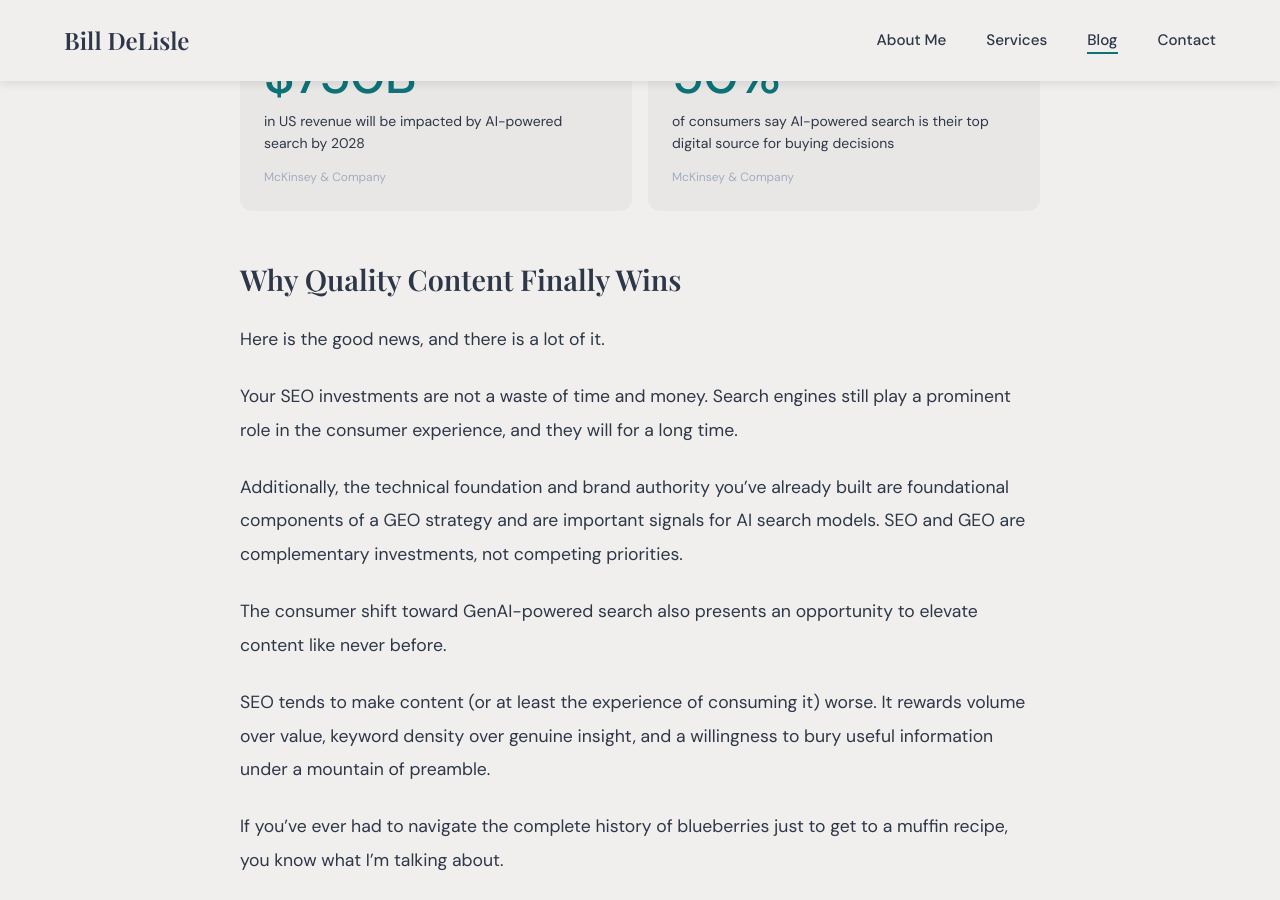
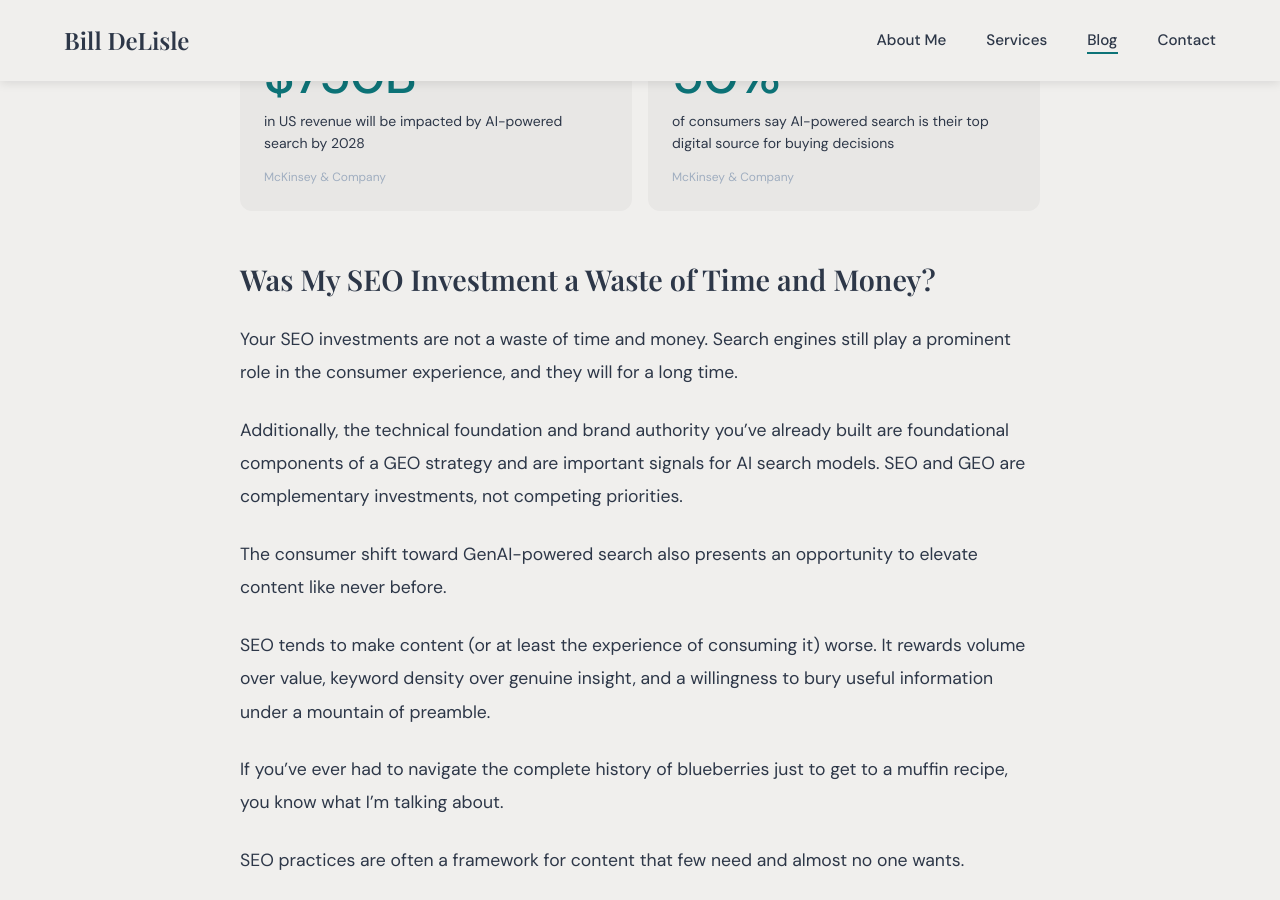
Before and after one commit to BIllDeLisle/billdelisle.com, a Jekyll site: the page built from _posts/2026-03-22-do-i-need-a-geo-strategy-in-2026.md, in a window 1280 px wide and 900 px high, scrolled down 2864 px. Built offline with Jekyll 4.4.1, drawn with Linux system fonts in a browser that asks for light colours; some web fonts are replaced; some of the changed text lies outside the part shown.

Commit message:
Update 2026-03-22-do-i-need-a-geo-strategy-in-2026.md

```diff
--- a/_posts/2026-03-22-do-i-need-a-geo-strategy-in-2026.md
+++ b/_posts/2026-03-22-do-i-need-a-geo-strategy-in-2026.md
@@ -209,9 +209,7 @@
   </div>
 </div>
 
-## Why Quality Content Finally Wins
-
-Here is the good news, and there is a lot of it.
+## Was My SEO Investment a Waste of Time and Money?
 
 Your SEO investments are not a waste of time and money. Search engines still play a prominent role in the consumer experience, and they will for a long time.
 
```
Also changed, not shown: other parts of _posts/2026-03-22-do-i-need-a-geo-strategy-in-2026.md (+1 -1 lines).
